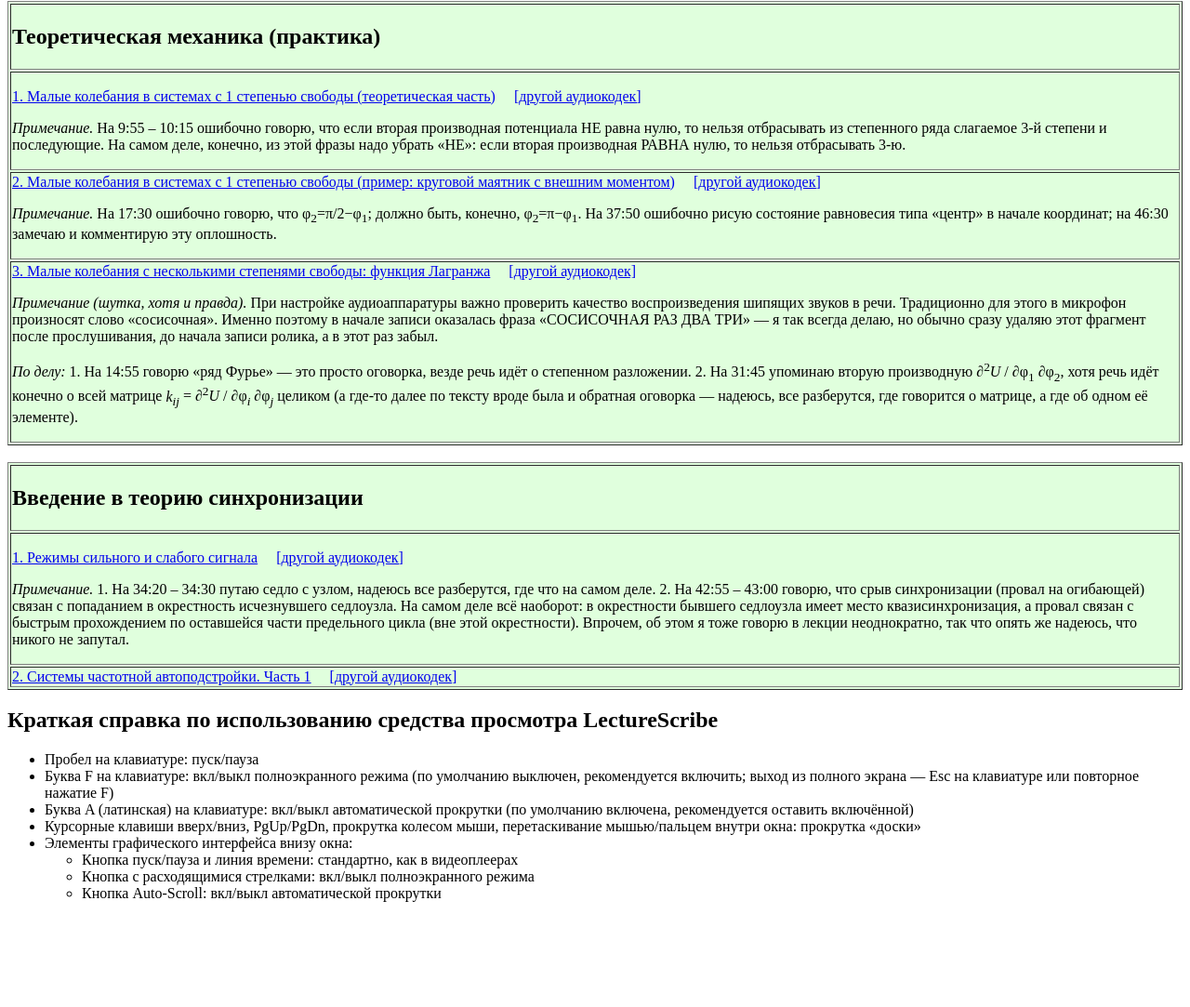
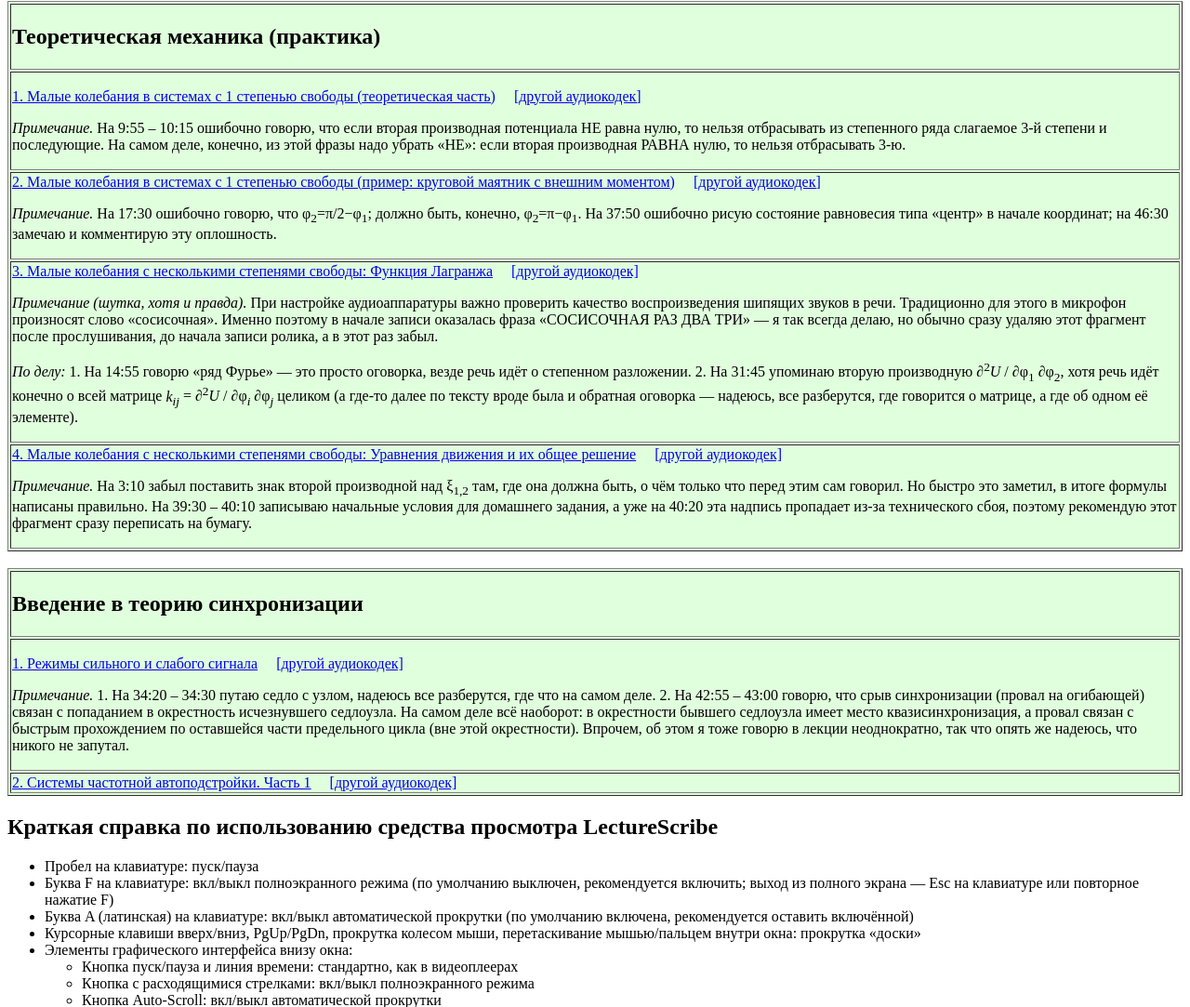
Before and after one commit to okanakov/okanakov.github.io, a plain HTML site: page index.html in a window 1280 px wide. Shown: the part 795-1878 px from the top of the page at 93% size. Before the commit the page ends 1781 px from the top, so only its background shows below. Drawn offline with Linux system fonts and the light colour scheme.

Commit message:
Add files via upload

```diff
--- a/index.html
+++ b/index.html
@@ -72,11 +72,18 @@
 </td></tr>
 
 <tr><td>
-<a href="https://okanakov.github.io/wlsviewer.html?video=ClassMech_Pract_MalKoleb3.lsv&audio=ClassMech_Pract_MalKoleb3.m4a">3. Малые колебания с несколькими степенями свободы: функция Лагранжа</a>&emsp;
+<a href="https://okanakov.github.io/wlsviewer.html?video=ClassMech_Pract_MalKoleb3.lsv&audio=ClassMech_Pract_MalKoleb3.m4a">3. Малые колебания с несколькими степенями свободы: Функция Лагранжа</a>&emsp;
 <a href="https://okanakov.github.io/wlsviewer.html?video=ClassMech_Pract_MalKoleb3.lsv&audio=ClassMech_Pract_MalKoleb3.mp3">[другой аудиокодек]</a>
 <p><i>Примечание (шутка, хотя и правда).</i> При настройке аудиоаппаратуры важно проверить качество воспроизведения шипящих звуков в речи. Традиционно для этого в микрофон произносят слово &laquo;cосисочная&raquo;. Именно поэтому в начале записи оказалась фраза &laquo;CОСИСОЧНАЯ РАЗ ДВА ТРИ&raquo; &mdash; я так всегда делаю, но обычно сразу удаляю этот фрагмент после прослушивания, до начала записи ролика, а в этот раз забыл.</p>
 <p><i>По делу:</i> 1. На 14:55 говорю &laquo;ряд Фурье&raquo; &mdash; это просто оговорка, везде речь идёт о степенном разложении. 2. На 31:45 упоминаю вторую производную &part;<sup>2</sup><i>U</i> / &part;&phi;<sub>1</sub> &part;&phi;<sub>2</sub>, хотя речь идёт конечно о всей матрице <i>k<sub>ij</sub></i> = &part;<sup>2</sup><i>U</i> / &part;&phi;<sub><i>i</i></sub> &part;&phi;<sub><i>j</i></sub> целиком (а где-то далее по тексту вроде была и обратная оговорка &mdash; надеюсь, все разберутся, где говорится о матрице, а где об одном её элементе).<p>
 </td></tr>
+
+<tr><td>
+<a href="https://okanakov.github.io/wlsviewer.html?video=ClassMech_Pract_MalKoleb4.lsv&audio=ClassMech_Pract_MalKoleb4.m4a">4. Малые колебания с несколькими степенями свободы: Уравнения движения и их общее решение</a>&emsp;
+<a href="https://okanakov.github.io/wlsviewer.html?video=ClassMech_Pract_MalKoleb4.lsv&audio=ClassMech_Pract_MalKoleb4.mp3">[другой аудиокодек]</a>
+<p><i>Примечание.</i> На 3:10 забыл поставить знак второй производной над &xi;<sub>1,2</sub> там, где она должна быть, о чём только что перед этим сам говорил. Но быстро это заметил, в итоге формулы написаны правильно. На 39:30 &ndash; 40:10 записываю начальные условия для домашнего задания, а уже на 40:20 эта надпись пропадает из-за технического сбоя, поэтому рекомендую этот фрагмент сразу переписать на бумагу.</p>
+</td></tr>
+
 </table>
 
 <br>
```
Also changed, not shown: 1 other file.
